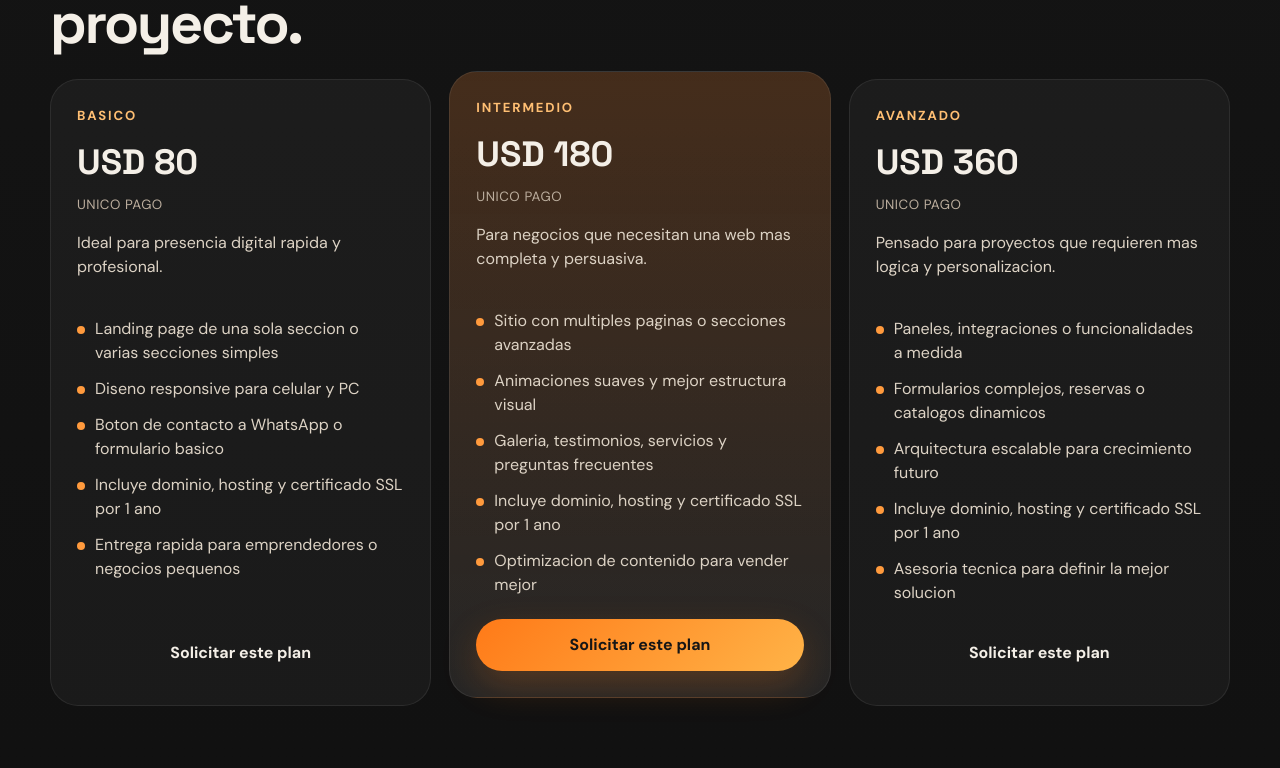
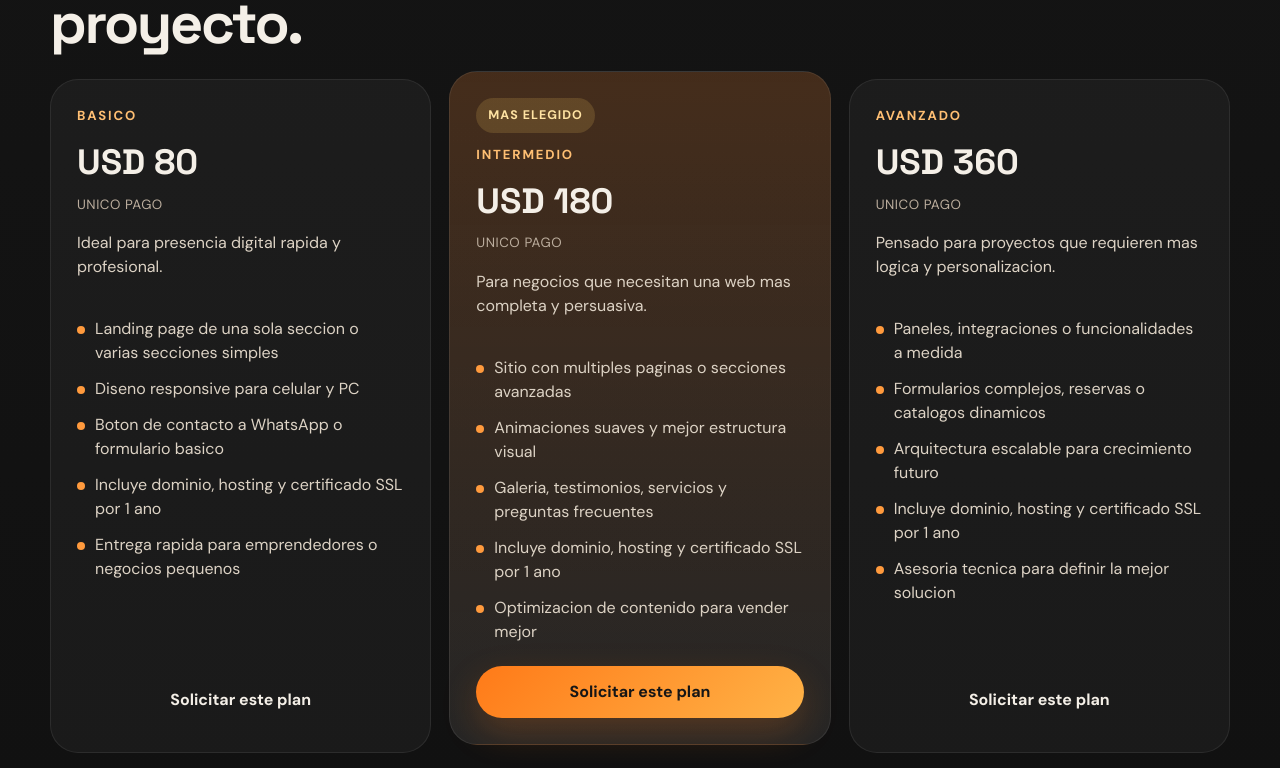
Before and after one commit to Maturojo/devstudio, a React (Vite) app: page / in a window 1280 px wide. Shown: the part 3992-4760 px from the top of the page. Built offline with nearby package versions, Linux system fonts and the light colour scheme.

Commit message:
Highlight featured plan

```diff
--- a/src/App.jsx
+++ b/src/App.jsx
@@ -16,6 +16,7 @@ const plans = [
     price: "USD 180",
     description: "Para negocios que necesitan una web mas completa y persuasiva.",
     featured: true,
+    badge: "Mas elegido",
     features: [
       "Sitio con multiples paginas o secciones avanzadas",
       "Animaciones suaves y mejor estructura visual",
@@ -283,7 +284,8 @@ function App() {
                   key={plan.name}
                   className={`plan-card ${plan.featured ? "featured" : ""}`}
                 >
-                  <div className="plan-header">
+                <div className="plan-header">
+                  {plan.badge ? <p className="plan-badge">{plan.badge}</p> : null}
                   <p className="plan-name">{plan.name}</p>
                   <h3>{plan.price}</h3>
                   <p className="plan-note">Unico pago</p>
--- a/src/styles.css
+++ b/src/styles.css
@@ -505,6 +505,19 @@ a {
   font-weight: 700;
 }
 
+.plan-badge {
+  display: inline-flex;
+  margin: 0 0 12px;
+  padding: 8px 12px;
+  border-radius: 999px;
+  background: rgba(255, 209, 102, 0.16);
+  color: #ffe3a3;
+  font-size: 0.78rem;
+  font-weight: 700;
+  letter-spacing: 0.08em;
+  text-transform: uppercase;
+}
+
 .plan-header h3 {
   margin: 10px 0 0;
   font-size: 2.2rem;
```
